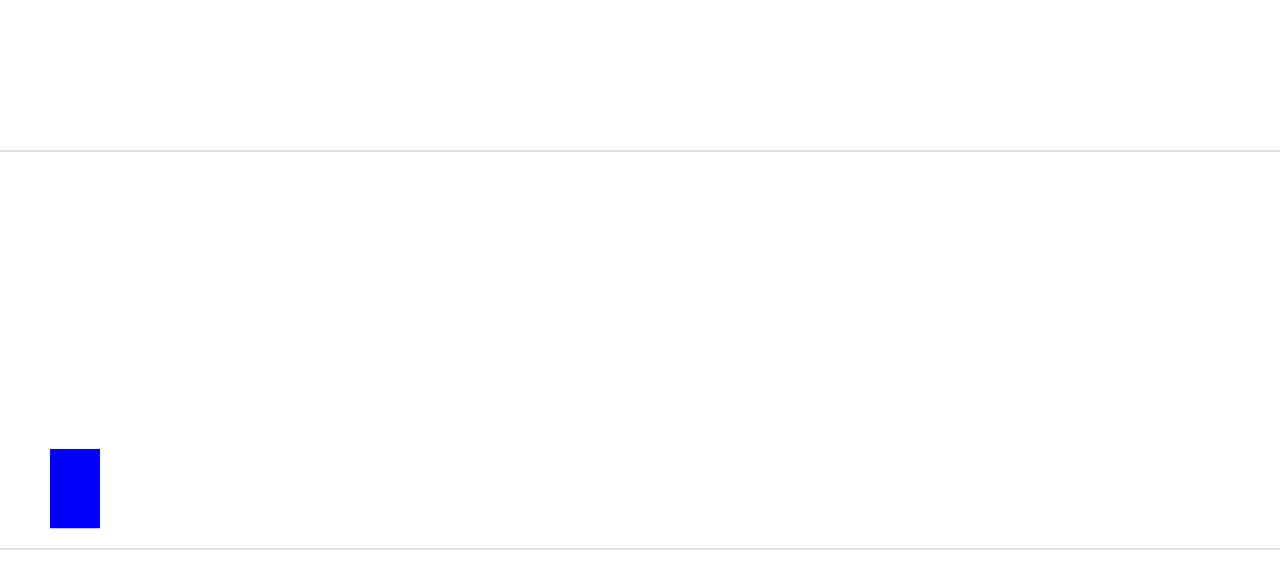
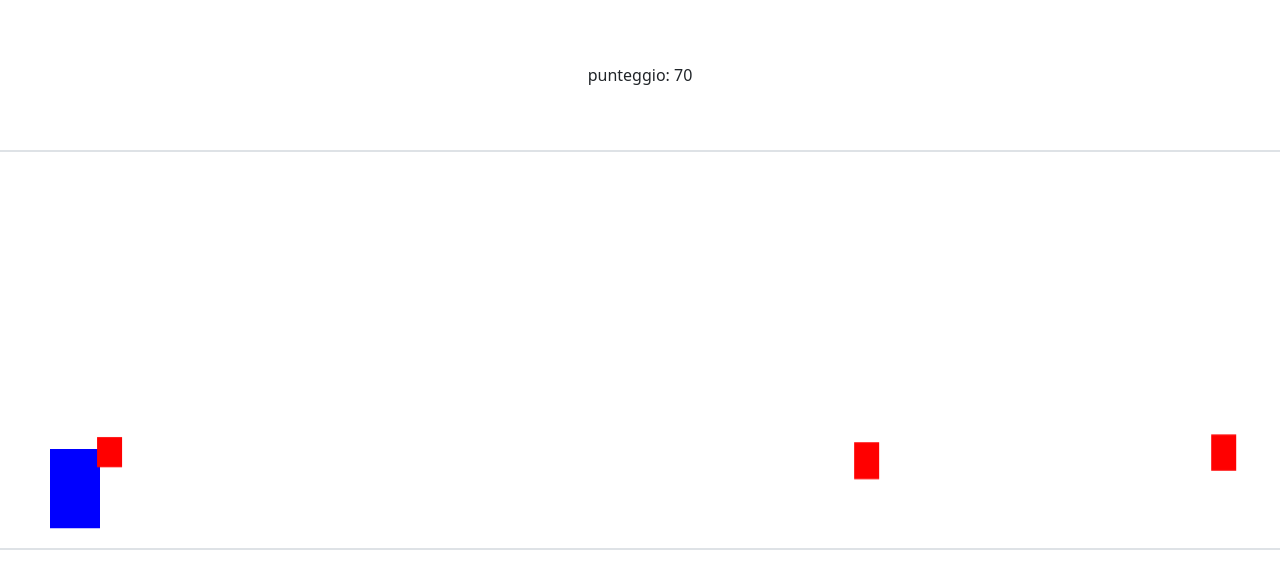
Before and after one commit to antonio-bit-1109/runningame, a website built with Vite: page index.html in a window 1280 px wide. Built offline with nearby package versions, Linux system fonts and the light colour scheme.

Commit message:
prima bozza di funzionamento

```diff
--- a/index.html
+++ b/index.html
@@ -11,7 +11,7 @@
 </head>
 <body>
 <div class="min-vw-100 min-vh-100 d-flex flex-column" id="app">
-    <div id="upperDiv"></div>
+    <div class="d-flex justify-content-center align-items-center" id="upperDiv"></div>
     <div class="d-flex justify-content-center" id="gameFrame"></div>
     <div id="lowerDiv"></div>
 
--- a/src/classes/BuildTerrain.ts
+++ b/src/classes/BuildTerrain.ts
@@ -8,19 +8,22 @@ export class buildTerrain {
     private lowerDiv: HTMLElement = null;
     private canvas: HTMLCanvasElement = null;
     private canvasContext = null;
-    private isGameOver: boolean = null;
-    //costanti gioco
-    private gravity: number | null = null;
-    private jumpForce = null;
-    private groundLevel = null;
-    // Ostacoli
-    private obstacles:IObstacle[] | null = null;
-    private obstacleTimer = null;
-    private obstacleInterval = null; // ogni quanti frame spawna un ostacolo
+
+    private gravity = 0.6;
+    private jumpForce = -12;
+    private groundLevel = 300;
+    private obstacles = [];
+    // private obstacleTimer = 0;
+    // private obstacleInterval = 100;
+    private isGameOver = false;
+
     private mainPlayer: IPLayerConfig = null;
 
     private mainPlayerColor = 'blue';
     private obstacleColor = 'red';
+    private timer = 0;
+    private punteggio = 0;
+    private firstInteraction = true;
 
 
     public mainPipeline() {
@@ -32,7 +35,6 @@ export class buildTerrain {
         this.addCanvasToHtml()
         this.canvasSetup()
         this.inizializeMainPlayer()
-        this.generateObstacle()
         // inizializzazione giocatore
         this.drawElement(this.mainPlayerColor, {
             height: this.mainPlayer.height,
@@ -40,8 +42,25 @@ export class buildTerrain {
             y: this.mainPlayer.y,
             x: this.mainPlayer.x
         })
-        this.handlePlayerJump()
+        this.handlePlayerActions()
         this.startGameLoop()
+        this.showPunteggio()
+        this.incrementPunteggio()
+    }
+
+    public incrementPunteggio() {
+        setInterval(() => {
+            this.punteggio += 10;
+            document.getElementById('divPunti').innerHTML = ` punteggio: ${this.punteggio}`;
+        }, 1000)
+    }
+
+    public showPunteggio() {
+        const divPunti = document.createElement('div');
+        divPunti.id = 'divPunti'
+        this.upperDiv.appendChild(divPunti);
+        divPunti.innerHTML = ` punteggio: ${this.punteggio}`;
+
     }
 
     public giveWidth(elements: HTMLElement[]) {
@@ -79,13 +98,7 @@ export class buildTerrain {
 
         // imposto il setup della canvas per un gioco 2d
         this.canvasContext = this.canvas.getContext('2d')
-        this.gravity = 0.6;
-        this.jumpForce = -12;
-        this.groundLevel = 300;
-        this.obstacles = [];
-        this.obstacleTimer = 0;
-        this.obstacleInterval = 100;
-        this.isGameOver = false;
+
     }
 
     public inizializeMainPlayer() {
@@ -96,6 +109,8 @@ export class buildTerrain {
             height: 80,
             velocityY: 0,
             isJumping: false,
+            isCrouching: false,
+            isStandUp: true
         }
     }
 
@@ -105,26 +120,66 @@ export class buildTerrain {
         this.canvasContext.fillRect(coord.x, coord.y, coord.width, coord.height)
     }
 
-    public handlePlayerJump() {
+    public handlePlayerActions() {
         document.addEventListener("keydown", (e) => {
+            console.log(e.code)
             if (e.code === 'Space' &&
                 !this.mainPlayer.isJumping &&
                 !this.isGameOver) {
                 this.jump();
             }
+
+            if (e.code === 'ArrowDown' && !this.isGameOver) {
+                this.crouch()
+            }
+
+            if (e.code === 'ArrowUp' && !this.isGameOver) {
+                this.standUp()
+            }
+
         })
     }
+
 
     public jump() {
         this.mainPlayer.isJumping = true;
         this.mainPlayer.velocityY = this.jumpForce
     }
 
+    public standUp() {
+        this.mainPlayer.isCrouching = false;
+        this.mainPlayer.isStandUp = true;
+        // risetto il player ai valori iniziali
+
+        this.mainPlayer.height = 80
+        this.mainPlayer.y = this.groundLevel
+        this.mainPlayer.width = 50
+    }
+
+
+    public crouch() {
+        if (this.mainPlayer.isJumping && this.mainPlayer.isCrouching) {
+            return;
+        }
+
+        this.mainPlayer.isCrouching = true;
+        this.mainPlayer.isStandUp = false;
+    }
+
+
     public startGameLoop() {
 
         const loop = () => {
+
+            this.timer++
+
             if (this.isGameOver) {
+                console.log("GAME OVER IS TRUE!!!!")
                 return;
+            }
+
+            if (this.timer % 150 === 0 || this.timer % 373 === 0) {
+                this.generateObstacle()
             }
 
             // Pulisce tutto il canvas
@@ -143,6 +198,17 @@ export class buildTerrain {
                 }
             }
 
+            // modifica la struttura del player se questo è in modalità abbassato
+
+            if (this.mainPlayer.isCrouching && !this.mainPlayer.isStandUp) {
+                this.mainPlayer.height = this.mainPlayer.height / 2
+                this.mainPlayer.y = this.groundLevel + 40
+                this.mainPlayer.width *= 2
+                this.mainPlayer.isCrouching = false;
+                this.mainPlayer.isStandUp = true;
+            }
+
+
             // ridisegna il giocatore
             this.drawElement(this.mainPlayerColor, {
                 height: this.mainPlayer.height,
@@ -155,6 +221,10 @@ export class buildTerrain {
             this.moveObstacle()
             this.disegnaObstacles(this.obstacles)
 
+            if (this.isCollisionsDetected(this.mainPlayer, this.obstacles)) {
+                this.isGameOver = true;
+            }
+
             requestAnimationFrame(loop);
         }
 
@@ -163,26 +233,50 @@ export class buildTerrain {
 
     public generateObstacle() {
 
-       const obstacle:IObstacle = {
-           height: 40 + Math.random() * 10 ,
-           width:25 ,
-           y: this.groundLevel + 5 ,
-           x: this.canvas.width ,
-           velocity: 5
-       }
+        const obstacle: IObstacle = {
+            height: 30 + Math.random() * 10,
+            width: 25,
+            y: this.groundLevel - Math.random() * 20,
+            x: this.canvas.width - Math.random() * 20,
+            velocity: 5
+        }
         this.obstacles.push(obstacle)
     }
 
-    public moveObstacle(){
-        this.obstacles.length > 0 && this.obstacles.forEach(obst => {
+    public moveObstacle() {
+        this.obstacles.length > 0 && this.obstacles.filter(obst => {
             obst.x -= obst.velocity;
             return obst.x + obst.width > 0; // tiene solo quelli visibili
         })
     }
 
-    public disegnaObstacles(obstacles:IObstacle[]){
+    public disegnaObstacles(obstacles: IObstacle[]) {
         obstacles.forEach(obs => {
-        this.drawElement(this.obstacleColor, {x: obs.x , y: obs.y , width:obs.width , height: obs.height} )
+            this.drawElement(this.obstacleColor, {
+                x: obs.x,
+                y: obs.y,
+                width: obs.width,
+                height: obs.height
+            })
         })
     }
+
+
+    public isCollisionsDetected(mainPlayer: IPLayerConfig, obstacle: IObstacle[]) {
+        console.log(obstacle);
+        return obstacle && obstacle.length > 0 && obstacle.some(obstacle => {
+            if (mainPlayer.x < obstacle.x + obstacle.width &&
+                mainPlayer.x + mainPlayer.width > obstacle.x &&
+                mainPlayer.y < obstacle.y + obstacle.height &&
+                mainPlayer.y + mainPlayer.height > obstacle.y)
+                //
+            {
+                return true;
+            }
+            return false;
+        })
+
+    }
+
+
 }
--- a/src/interf/Player.ts
+++ b/src/interf/Player.ts
@@ -5,6 +5,8 @@ export interface IPLayerConfig {
     height: number,
     velocityY: number,
     isJumping: boolean,
+    isCrouching: boolean,
+    isStandUp: boolean
 }
 
 export interface IcoordinatesElem {
```
